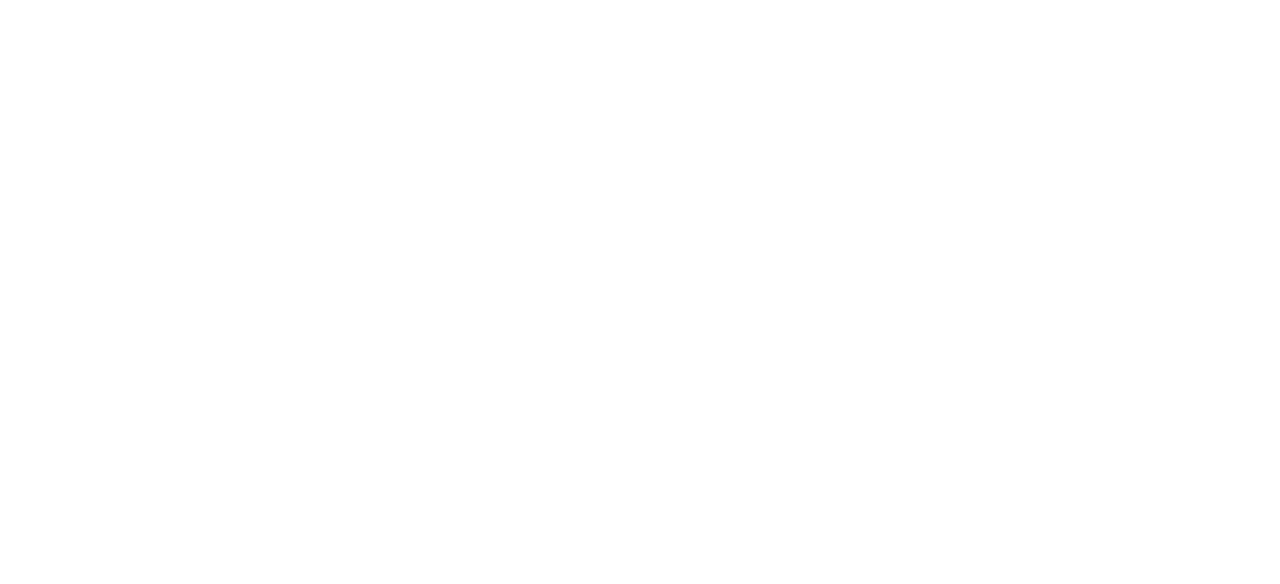
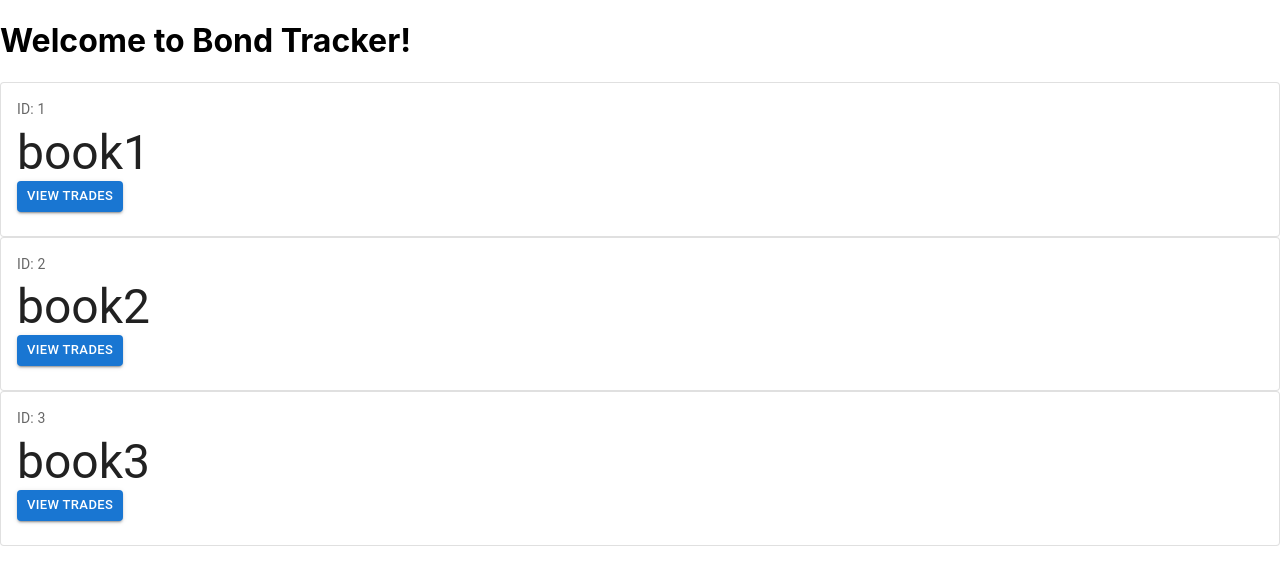
Before and after one commit to prakharsan/dbCodingChallenge-frontend, a React (Create React App) app: page /books in a window 1280 px wide. Before the commit this address had no page. Shown: the top 584 px of the page. Built offline with nearby package versions, Linux system fonts and the light colour scheme.

Commit message:
feat: looping over books data to render cards

```diff
--- a/src/App.jsx
+++ b/src/App.jsx
@@ -1,12 +1,14 @@
 import React from "react";
 import { BrowserRouter as Router, Route, Routes } from "react-router-dom";
 import Login from './screens/Login';
+import Books from './screens/Books';
 
 const App = () => {
   return (
   <Router>
     <Routes>
       <Route path="/" element={<Login />} />
+      <Route path="/books" element={<Books />} />
     </Routes>
   </Router>
   );
--- a/src/components/card.jsx
+++ b/src/components/card.jsx
@@ -1,42 +1,22 @@
 import * as React from 'react';
-import Box from '@mui/material/Box';
 import Card from '@mui/material/Card';
 import CardActions from '@mui/material/CardActions';
 import CardContent from '@mui/material/CardContent';
 import Button from '@mui/material/Button';
 import Typography from '@mui/material/Typography';
 
-const bull = (
-  <Box
-    component="span"
-    sx={{ display: 'inline-block', mx: '2px', transform: 'scale(0.8)' }}
-  >
-    •
-  </Box>
-);
-
-export default function BasicCard(props) {
+export default function BookCard(props) {
   return (
-    <Card sx={{ minWidth: 275 }}>
+    <Card sx={{ minWidth: 275 }} variant="outlined">
       <CardContent>
         <Typography sx={{ fontSize: 14 }} color="text.secondary" gutterBottom>
-          {props.bookId}
+          ID: {props.bookId}
         </Typography>
-        <Typography variant="h5" component="div">
-          be{bull}nev{bull}o{bull}lent
+        <Typography variant="h3" component="div">
+          {props.bookName}
         </Typography>
-        <Typography sx={{ mb: 1.5 }} color="text.secondary">
-          adjective
-        </Typography>
-        <Typography variant="body2">
-          well meaning and kindly.
-          <br />
-          {'"a benevolent smile"'}
-        </Typography>
+        <Button variant="contained" size="small">View Trades</Button>
       </CardContent>
-      <CardActions>
-        <Button size="small">Learn More</Button>
-      </CardActions>
     </Card>
   );
 }
--- /dev/null
+++ b/src/screens/Books.jsx
@@ -0,0 +1,29 @@
+import React from 'react'
+import BookCard from '../components/card';
+
+const Books = () => {
+    const database = [
+        {
+          id: "1",
+          bookName: "book1",
+        },
+        {
+          id: "2",
+          bookName: "book2",
+        },
+        {
+          id: "3",
+          bookName: "book3",
+        }
+    ];
+  return (
+    <div>
+        <h1> Welcome to Bond Tracker!</h1>
+        {database.map(data => {
+            return (<BookCard bookId={data.id} bookName={data.bookName} />)
+        })}
+    </div>
+  )
+}
+
+export default Books
--- a/src/screens/Login.jsx
+++ b/src/screens/Login.jsx
@@ -1,9 +1,9 @@
 import React, { useState, useEffect } from "react";
 import { useNavigate } from "react-router-dom";
-import "../styles/styles.css";
+import "../styles/login.css";
 import BasicCard from '../components/card';
 
-function App() {
+function Login() {
   const navigate = useNavigate();
 
   // React States
@@ -95,4 +95,4 @@
   );
 }
 
-export default App;
+export default Login;
```
Also changed, not shown: src/styles/login.css (renamed from src/styles/styles.css).
